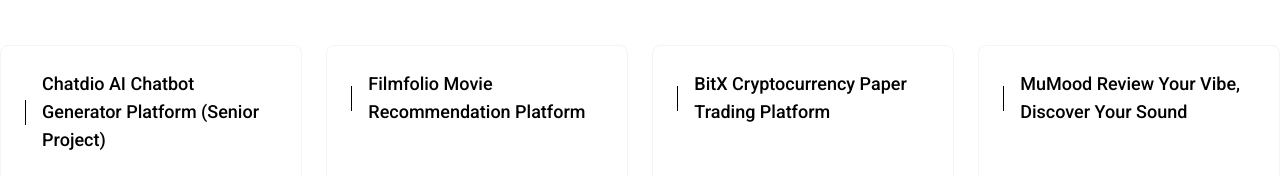
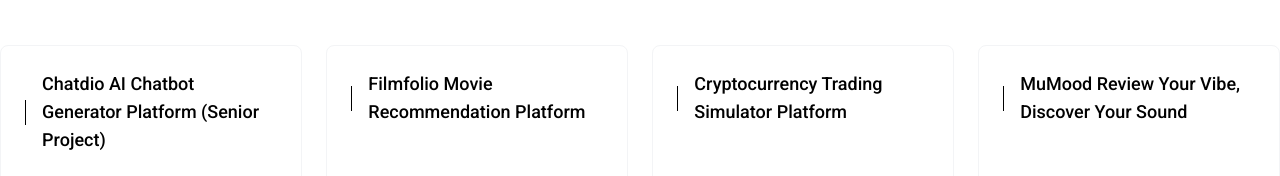
Before and after one commit to pp811010/profile_serapat, a Next.js app: page /projects in a window 1280 px wide. Shown: the part 151-327 px from the top of the page. Built offline with nearby package versions, Linux system fonts and the light colour scheme; a web font is replaced by a local one.

Commit message:
change detail

```diff
--- a/app/projects/page.tsx
+++ b/app/projects/page.tsx
@@ -24,7 +24,7 @@ const projectsData = [
   },
   {
     id: 3,
-    title: "BitX Cryptocurrency Paper Trading Platform",
+    title: "Cryptocurrency Trading Simulator Platform",
     description: "BitX เป็นแพลตฟอร์มจำลองการซื้อขาย Cryptocurrency",
     techs: ["Next.js","Tailwind CSS","Shadcn","Prisma.io","Supabase","Clerk","CoinGecko API","Stripe API"],
     image: "/projects/bitx/hero.png",
--- a/data/projects.ts
+++ b/data/projects.ts
@@ -330,7 +330,7 @@ export const projectsData: Record<string, Project> = {
   // 3. BitX
   "bitx": {
     id: "3",
-    title: "Bitx Cryptocurrency Paper Trading Platform",
+    title: "Cryptocurrency Trading Simulator Platform",
     subtitle: "แพลตฟอร์มจำลองการซื้อขายเหรียญคริปโต",
     author: "Serapat Ratanapachai",
     duration: "1 ปี",
@@ -627,7 +627,7 @@ export const projectsData: Record<string, Project> = {
     ],
     responsibilities: [
       "พัฒนาหน้าแสดงรายละเอียดงานเพื่อให้ Expert สามารถเข้าถึงข้อมูลงานจาก (Asker) ด้วย Next.js ",
-      "พัฒนาระบบส่งมอบงาน (Job Submission) พร้อมเชื่อมต่อการอัปโหลดและจัดเก็บไฟล์บน AWS S3",
+      "พัฒนาระบบส่งมอบงานเเละเชื่อมต่อการอัปโหลดและจัดเก็บไฟล์บน AWS S3",
       "พัฒนาฟีเจอร์จัดการข้อมูลสำหรับผู้ใช้งานฝั่ง Expert ด้วย Golang",
     ],
     highlights: [
```
